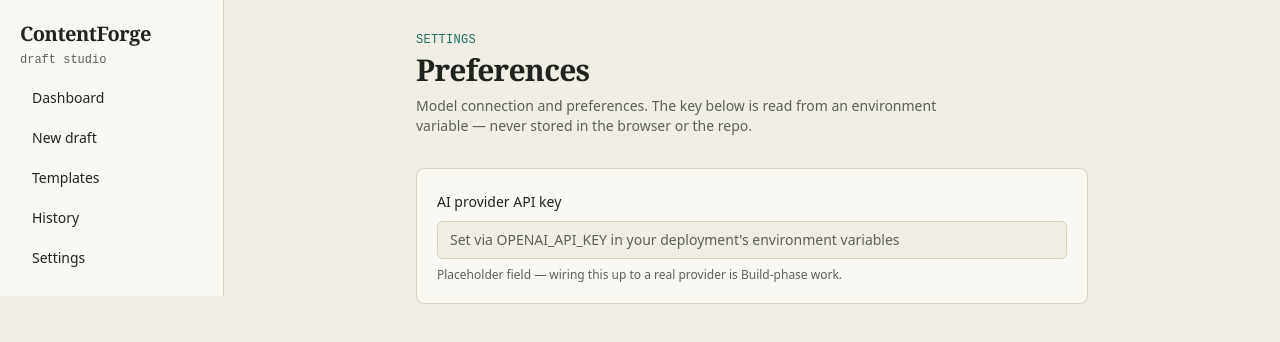
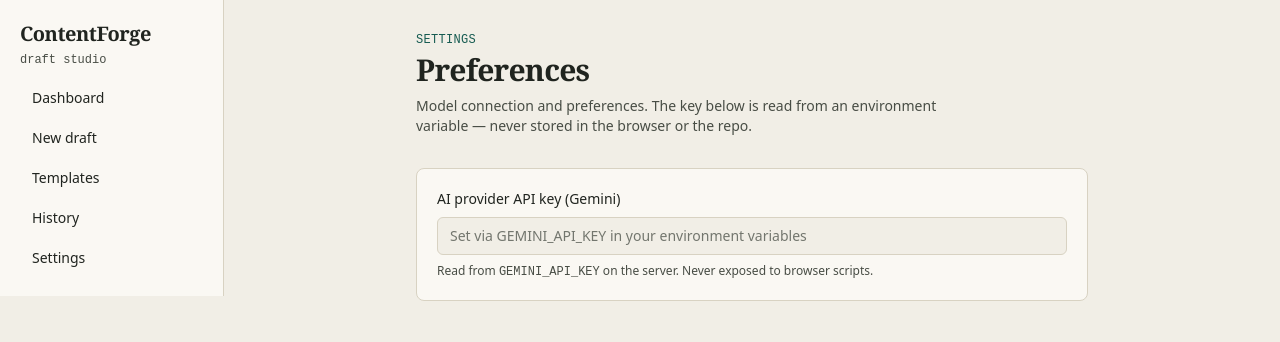
Before and after one commit to NotDumbj/contentforge, a Next.js app: page /settings in a window 1280 px wide. Shown: the top 342 px of the page. Built offline with nearby package versions, Linux system fonts and the light colour scheme.

Commit message:
feat: implement core editor workspace, settings page, and site layout

```diff
--- a/src/app/globals.css
+++ b/src/app/globals.css
@@ -15,12 +15,12 @@
 
   /* Text */
   --color-ink: #20241f;
-  --color-ink-soft: #5b6158;
+  --color-ink-soft: #484d45;
 
   /* Accents */
   --color-highlight: #f4c518;
   --color-highlight-soft: #fbedb0;
-  --color-teal: #1f6f63;
+  --color-teal: #165b51;
   --color-teal-soft: #dbe9e5;
 
   /* Structure */
--- a/src/app/health/page.tsx
+++ b/src/app/health/page.tsx
@@ -47,7 +47,7 @@ export default async function HealthPage() {
         <div className="flex items-center gap-2">
           <span
             className={`h-2.5 w-2.5 rounded-full ${result.ok ? "bg-teal" : "bg-danger"}`}
-            aria-hidden
+            aria-hidden="true"
           />
           <span className="font-mono text-sm font-medium">
             {result.ok ? "OK — fetch succeeded" : "Fetch failed"}
--- a/src/app/layout.tsx
+++ b/src/app/layout.tsx
@@ -7,13 +7,25 @@ export const metadata: Metadata = {
   description: "An AI-assisted studio for drafting blog posts, social captions, and video scripts.",
 };
 
-export default function RootLayout({ children }: LayoutProps<"/">) {
+export default function RootLayout({
+  children,
+}: {
+  children: React.ReactNode;
+}) {
   return (
     <html lang="en" className="h-full antialiased">
       <body className="font-sans text-ink min-h-full">
+        <a
+          href="#main-content"
+          className="sr-only focus:not-sr-only focus:fixed focus:top-3 focus:left-3 focus:z-50 focus:rounded-md focus:bg-highlight focus:px-4 focus:py-2 focus:font-mono focus:text-xs focus:font-medium focus:text-ink focus:shadow-md focus:outline-none"
+        >
+          Skip to main content
+        </a>
         <div className="flex min-h-screen flex-col md:flex-row">
           <SidebarNav />
-          <main className="flex-1 p-4 md:p-8">{children}</main>
+          <main id="main-content" tabIndex={-1} className="flex-1 p-4 md:p-8 focus:outline-none">
+            {children}
+          </main>
         </div>
       </body>
     </html>
--- a/src/app/settings/page.tsx
+++ b/src/app/settings/page.tsx
@@ -11,19 +11,19 @@ export default function SettingsPage() {
       </p>
 
       <div className="border-line bg-paper-raised mt-8 rounded-lg border p-5">
-        <label className="text-ink text-sm font-medium" htmlFor="model-key">
-          AI provider API key
+        <label className="text-ink text-sm font-medium block" htmlFor="model-key">
+          AI provider API key (Gemini)
         </label>
         <input
           id="model-key"
           type="password"
           disabled
-          placeholder="Set via OPENAI_API_KEY in your deployment's environment variables"
-          className="border-line bg-paper text-ink-soft placeholder:text-ink-soft mt-2 w-full rounded-md border px-3 py-2 text-sm"
+          aria-disabled="true"
+          placeholder="Set via GEMINI_API_KEY in your environment variables"
+          className="border-line bg-paper text-ink-soft placeholder:text-ink-soft/75 mt-2 w-full rounded-md border px-3 py-2 text-sm focus-visible:ring-2 focus-visible:ring-teal"
         />
         <p className="text-ink-soft mt-2 text-xs">
-          Placeholder field — wiring this up to a real provider is Build-phase
-          work.
+          Read from <code className="font-mono">GEMINI_API_KEY</code> on the server. Never exposed to browser scripts.
         </p>
       </div>
     </div>
--- a/src/components/editor-workspace.tsx
+++ b/src/components/editor-workspace.tsx
@@ -120,6 +120,7 @@ export function EditorWorkspace({
 
   return (
     <div className="flex flex-col gap-6 lg:flex-row">
+      <h1 className="sr-only">{title || "Draft Editor"}</h1>
       {/* Draft pane */}
       <div className="min-w-0 flex-1">
         {/* Status bar and Save action */}
@@ -129,7 +130,7 @@ export function EditorWorkspace({
               className={`h-2.5 w-2.5 rounded-full transition-colors ${
                 isDirty ? "bg-highlight" : "bg-teal"
               }`}
-              aria-hidden
+              aria-hidden="true"
             />
             <span className="text-ink-soft font-medium">
               {isDirty ? "Unsaved changes" : "Saved"}
@@ -151,7 +152,7 @@ export function EditorWorkspace({
           onChange={(e) => setTitle(e.target.value)}
           placeholder="Untitled draft"
           aria-label="Draft title"
-          className="font-display placeholder:text-ink-soft/50 w-full border-none bg-transparent text-2xl font-semibold tracking-tight outline-none"
+          className="font-display placeholder:text-ink-soft/75 w-full border-none bg-transparent text-2xl font-semibold tracking-tight outline-none focus-visible:ring-2 focus-visible:ring-teal rounded-sm"
         />
         <div className="text-ink-soft font-mono mt-1 mb-4 text-xs">
           {wordCount} word{wordCount === 1 ? "" : "s"}
@@ -161,7 +162,7 @@ export function EditorWorkspace({
           onChange={(e) => setBody(e.target.value)}
           placeholder="Start writing, or ask the AI panel for a first pass…"
           aria-label="Draft body"
-          className="border-line bg-paper-raised placeholder:text-ink-soft/60 min-h-[50vh] w-full resize-y rounded-lg border p-4 text-[15px] leading-relaxed outline-none focus-visible:outline-none"
+          className="border-line bg-paper-raised placeholder:text-ink-soft/75 min-h-[50vh] w-full resize-y rounded-lg border p-4 text-[15px] leading-relaxed focus-visible:ring-2 focus-visible:ring-teal focus-visible:outline-none"
         />
       </div>
 
```
